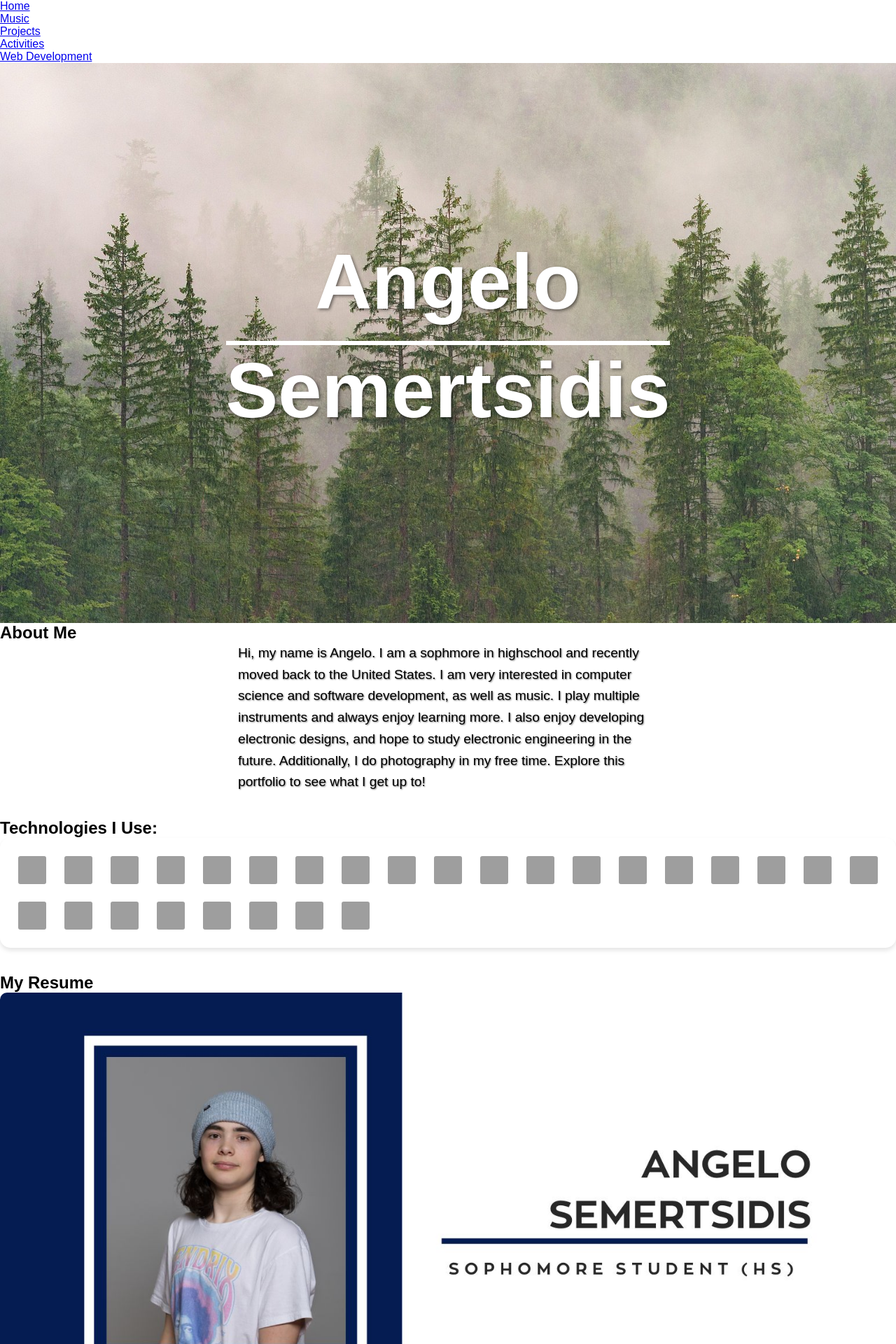
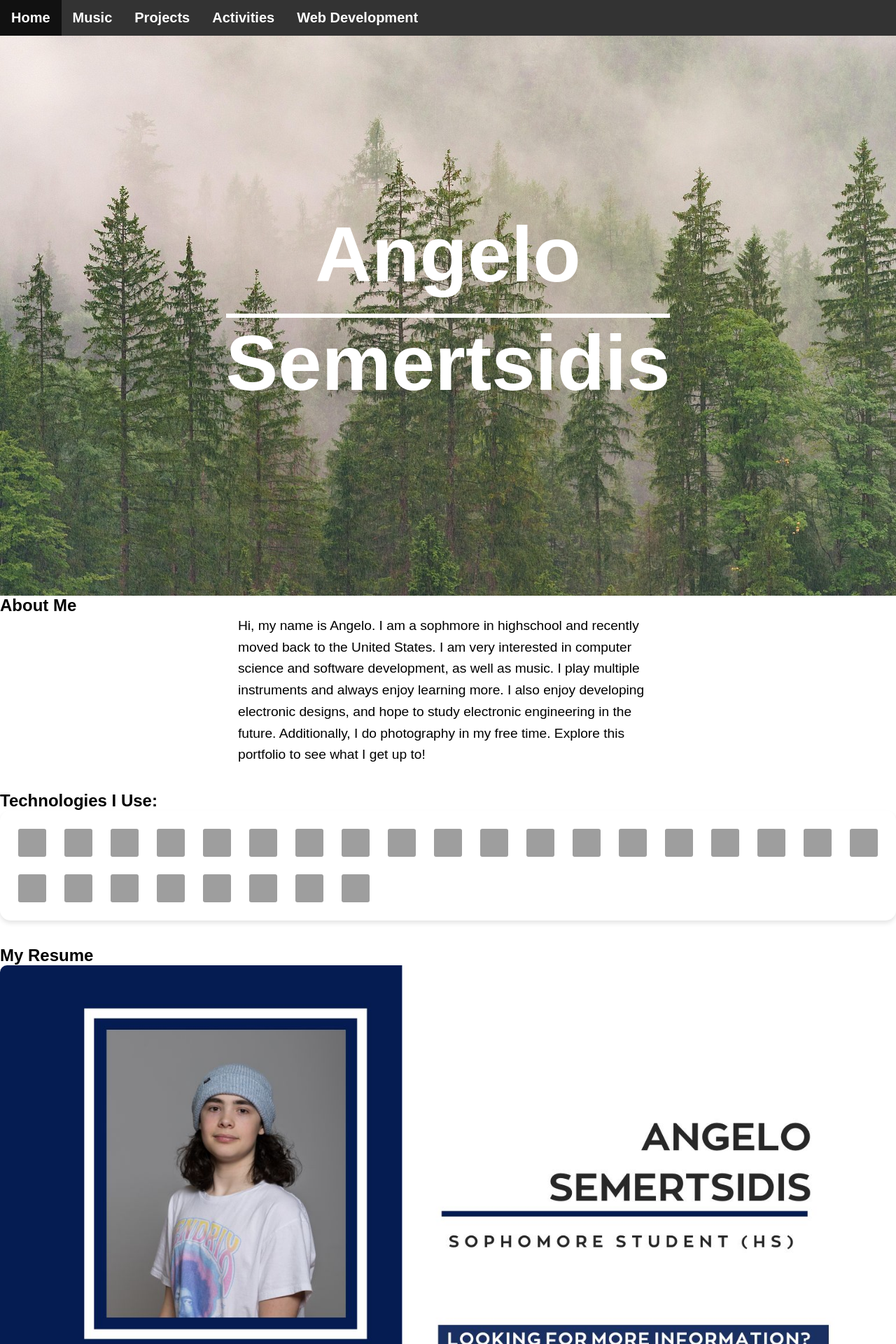
Before and after one commit to TheScarletWarlock645/my-portfolio, a PHP site: page / in a window 1280 px wide. Shown: the top 1920 px of the page at 70% size. Run offline with PHP 8.4, Linux system fonts and the light colour scheme; grey boxes are pictures that could not be loaded.

Commit message:
made styling changes

```diff
--- a/index.php
+++ b/index.php
@@ -11,9 +11,6 @@
                 <h1>Angelo</h1>
                 <hr>
                 <h1>Semertsidis</h1>
-            </div>
-            <div class="scroll-indicator">
-                <div class="scroll-arrow"></div>
             </div>
         </header>
         <div class="about">
--- a/style.css
+++ b/style.css
@@ -27,7 +27,6 @@ img {
 h1 {
     font-size: 3em;
     margin-bottom: 20px;
-    text-shadow: 2px 2px 4px rgba(0,0,0,0.5);
 }
 
 p {
@@ -35,7 +34,6 @@ p {
     max-width: 600px;
     margin: 0 auto;
     line-height: 1.6;
-    text-shadow: 1px 1px 2px rgba(0,0,0,0.5);
 }
 
 header /* header backround */ {
@@ -97,42 +95,31 @@ header h1 {
     background: rgba(255, 255, 255, 0.15);
 }
 
-.scroll-indicator {
-    position: absolute;
-    bottom: 30px;
-    left: 50%;
-    transform: translateX(-50%);
-    opacity: 0;
-    animation: fadeInUp 1s ease-out 1.5s forwards, bounce 2s infinite 2.5s;
+.navbar {
+    background-color: #333;
+    overflow: hidden;
+    font-size: 1.25em;
+    font-weight: bolder;
 }
 
-.scroll-arrow {
-    width: 20px;
-    height: 20px;
-    border-right: 2px solid white;
-    border-bottom: 2px solid white;
-    transform: rotate(45deg);
+.navbar ul {
+    list-style-type: none;
+    margin: 0;
+    padding: 0;
 }
 
-@keyframes fadeInUp {
-    from {
-        opacity: 0;
-        transform: translateY(30px);
-    }
-    to {
-        opacity: 1;
-        transform: translateY(0);
-    }
+.navbar li {
+    float: left;
 }
 
-@keyframes bounce {
-    0%, 20%, 50%, 80%, 100% {
-        transform: translateX(-50%) translateY(0);
-    }
-    40% {
-        transform: translateX(-50%) translateY(-10px);
-    }
-    60% {
-        transform: translateX(-50%) translateY(-5px);
-    }
+.navbar li a {
+    display: block;
+    color: white;
+    text-align: center;
+    padding: 14px 16px;
+    text-decoration: none;
 }
+
+.navbar li a:hover {
+    background-color: #111;
+}
```
